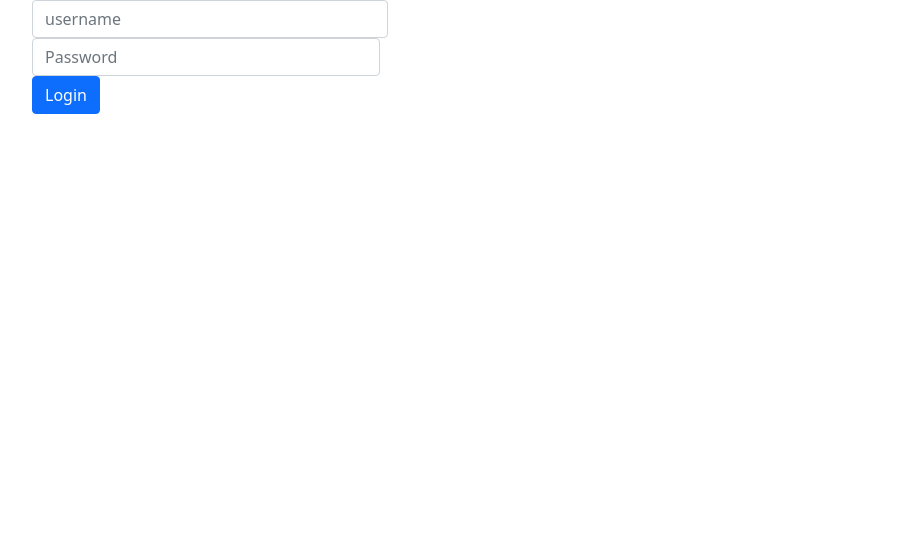
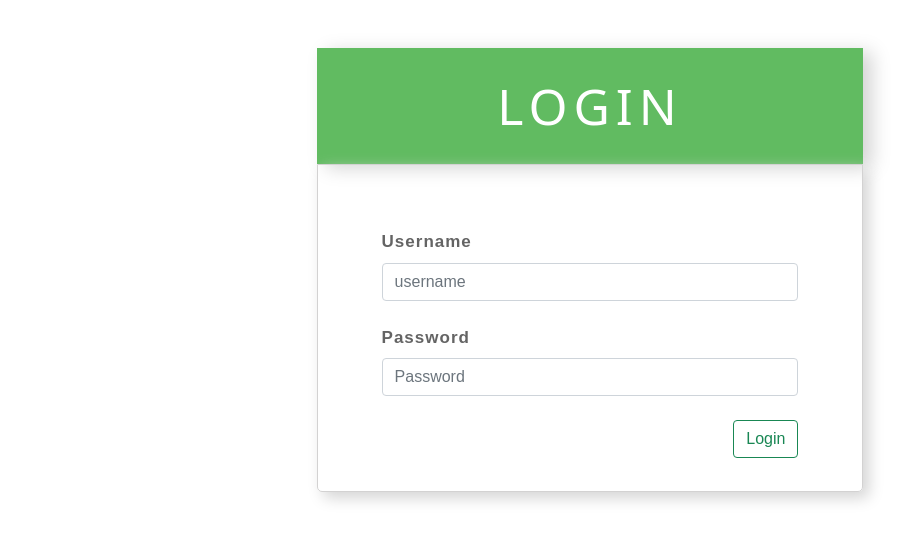
Before and after one commit to ZaynSaleem/todofirebase-react, a React (Create React App) app: page / in a window 1280 px wide. Shown: the top 540 px of the page, without its empty margins (50-958 px from the left). Built offline with nearby package versions, Linux system fonts and the light colour scheme.

Commit message:
Designing and Logout

```diff
--- a/src/App.css
+++ b/src/App.css
@@ -1,5 +1,6 @@
 /* .App {
   text-align: center;
+  background-color: rgb(245, 243, 243);
 } */
 
 .App-logo {
@@ -46,8 +47,40 @@
   border-radius: 3px;
 }
 .modal-dialog {
-  max-width: 58% !important;}
+  max-width: 58% !important;
+}
 
+.login-row {
+  border: 1px solid rgb(211, 210, 210);
+  border-radius:0px 0px 5px 5px;
+  width: 49%;
+  margin: auto;
+  display: block;
+  height: 328px;
+  padding: 64px;
+  box-shadow: 6px 6px 15px rgb(212, 212, 212);
+  font-size: 17px;
+    color: #646464;
+    letter-spacing: 1px;
+    font-weight: 600;
+    font-family: sans-serif;
+}
+
+.login-row button {
+  float: right;
+}
+.login-h1{
+    max-width: 49%;
+
+    margin: auto;
+    background: #61bb61;
+    text-align: center;
+    padding: 28px;
+    color: white;
+    letter-spacing: 6px;
+    font-size: 50px;
+    box-shadow: 9px 4px 18px rgb(212 212 212);
+}
 @keyframes App-logo-spin {
   from {
     transform: rotate(0deg);
--- a/src/App.js
+++ b/src/App.js
@@ -11,72 +11,81 @@ import {
   Col,
   Row,
   Container,
+  Label,
 } from "reactstrap";
 import { useHistory } from "react-router-dom";
 import { useState } from "react";
 
+
 function App() {
-
   const [name, setName] = useState("");
   const [pass, setPass] = useState("");
   let history = useHistory();
   const loginUser = () => {
-      let username = "admin@domain.com"
+    let username = "admin@domain.com";
     let userPass = "admin";
 
-      if(name == username && pass == userPass){
-
+    if (name == username && pass == userPass) {
       Swal.fire({
-          position: 'top-end',
-          icon: 'success',
-          title: 'User Logged In',
+        position: "top-end",
+        icon: "success",
+        title: "User Logged In",
         showConfirmButton: false,
-          timer: 1500
-        })
-        history.push("/login");
-
-
+        timer: 1500,
+      });
+      history.push("/index");
+    } else {
+      Swal.fire({
+        icon: "error",
+        title: "Oops...",
+        text: "incorrect Username or Password!",
+        footer: '<a href="">Why do I have this issue?</a>',
+      });
     }
-      else{
-        Swal.fire({
-          icon: 'error',
-          title: 'Oops...',
-          text: 'incorrect Username or Password!',
-          footer: '<a href="">Why do I have this issue?</a>'
-        })
-      }
-    }
+  };
 
   return (
     <div className="App">
+
       <Container>
+        <br/>
+        <br/>
+          <h1 className="login-h1">LOGIN</h1>
           <Row>
-          <Col md={4}>
-            <InputGroup>
-
+          </Row>
+        <div className="login-row m-auto">
+          <Row >
+            <Col md={12}>
+              <Label>Username</Label>
+              <InputGroup className="mt-2">
                 <Input
                   onChange={(event) => setName(event.target.value)}
                   placeholder="username"
                 />
               </InputGroup>
             </Col>
+          </Row>
+          <Row className="mt-4">
+            <Col md={12}>
+              <Label>Password</Label>
 
-          <Row>
-            <Col md={4}>
-              <InputGroup>
-
-                <Input type="password"
+              <InputGroup className="mt-2">
+                <Input
+                  type="password"
                   onChange={(event) => setPass(event.target.value)}
                   placeholder="Password"
                 />
               </InputGroup>
             </Col>
           </Row>
-
-          <Col>
-          <Button color="primary" onClick={loginUser}>Login</Button>{' '}
+          <Row className="mt-4">
+            <Col md={12}>
+              <Button color="outline-success" onClick={loginUser}>
+                Login
+              </Button>{" "}
             </Col>
           </Row>
+        </div>
       </Container>
     </div>
   );
--- /dev/null
+++ b/src/components/header/index.jsx
@@ -0,0 +1,50 @@
+import React, { useState } from "react";
+import {
+  Collapse,
+  Navbar,
+  NavbarToggler,
+  NavbarBrand,
+  Nav,
+  NavItem,
+  NavLink,
+  UncontrolledDropdown,
+  DropdownToggle,
+  DropdownMenu,
+  DropdownItem,
+  NavbarText,
+  Button,
+  Container,
+} from "reactstrap";
+import { FaSignOutAlt } from "react-icons/fa";
+import "../header/style.css"
+
+const Header = (props) => {
+  const [isOpen, setIsOpen] = useState(false);
+
+  const toggle = () => setIsOpen(!isOpen);
+
+
+
+  return (
+    <div>
+      <Navbar className="navbar-custom light" light color="light" expand="md">
+        <Container>
+          <NavbarBrand href="#">ADMIN PANEL</NavbarBrand>
+          <NavbarToggler onClick={toggle} />
+          <Collapse isOpen={isOpen} navbar className="justify-content-end">
+            <Nav navbar>
+              <NavItem>
+                <Button color="outline-success" href="/">
+                  Logout
+                  <FaSignOutAlt className="m-1" />
+                </Button>
+              </NavItem>
+            </Nav>
+          </Collapse>
+        </Container>
+      </Navbar>
+    </div>
+  );
+};
+
+export default Header;
--- /dev/null
+++ b/src/components/header/style.css
@@ -0,0 +1,4 @@
+.navbar-custom{
+
+    border-bottom: 1px solid #61bb61;
+}
--- a/src/index.js
+++ b/src/index.js
@@ -11,7 +11,7 @@ import {
   Route,
   useParams,
 } from "react-router-dom";
-import Login from "./pages/login";
+import Index from "./pages/Home";
 
 ReactDOM.render(
   // <React.StrictMode>
@@ -23,8 +23,8 @@ ReactDOM.render(
       <Route exact path="/">
         <App />
       </Route>
-      <Route path="/login">
-        <Login />
+      <Route path="/Index">
+        <Index />
       </Route>
     </Switch>
   </Router>,
--- a/src/pages/login.jsx
+++ b/src/pages/Home/index.jsx
@@ -1,5 +1,6 @@
 // import logo from "./logo.svg";
-import ".././App.css";
+import "../../App.css";
+import "../Home/style.css"
 import Swal from "sweetalert2";
 import {
   FaBeer,
@@ -34,13 +35,14 @@ import {
   Form,
   FormGroup,
 } from "reactstrap";
+import Header from "../../components/header";
 // import { Container, Button, Link } from 'react-floating-action-button'
 // import { FontAwesomeIcon } from '@fortawesome/react-fontawesome'
 
 import { useHistory } from "react-router-dom";
 import { useState } from "react";
 
-const Login = () => {
+const Index = () => {
   const [firstName, setFirstName] = useState("");
   const [lastName, setLastName] = useState("");
   const [email, setEmail] = useState("");
@@ -138,11 +140,12 @@ const Login = () => {
   let count = 0;
   return (
     <div className="App">
-      <Container>
+      <Header/>
+      <Container className="mt-4">
         <Table>
-          <thead>
+          <thead className="table-header">
             <tr>
-              <th>#</th>
+              <th>S No</th>
               <th>First Name</th>
               <th>Last Name</th>
               <th>Email</th>
@@ -163,7 +166,7 @@ const Login = () => {
                 <td>
                   {
                     <Button
-                      className="ml-3"
+
                       color="outline-danger"
                       onClick={() => dltEmp(index)}
                     >
@@ -172,7 +175,7 @@ const Login = () => {
                   }
                   {
                     <Button
-                      className="ml-4"
+                      className="ms-3"
                       color="outline-success"
                       onClick={() => editEmp(index)}
                     >
@@ -272,4 +275,4 @@ const Login = () => {
   );
 };
 
-export default Login;
+export default Index;
--- /dev/null
+++ b/src/pages/Home/style.css
@@ -0,0 +1,10 @@
+.table-header{
+    background-color:#61bb61;
+    color: white;
+    text-align: center;
+    border: 1px solid #dbdbdb;
+}
+td{
+    border: 1px solid #dbdbdb;
+    text-align: center;
+}
```
Lines whose indentation alone changed are shown as unchanged.
